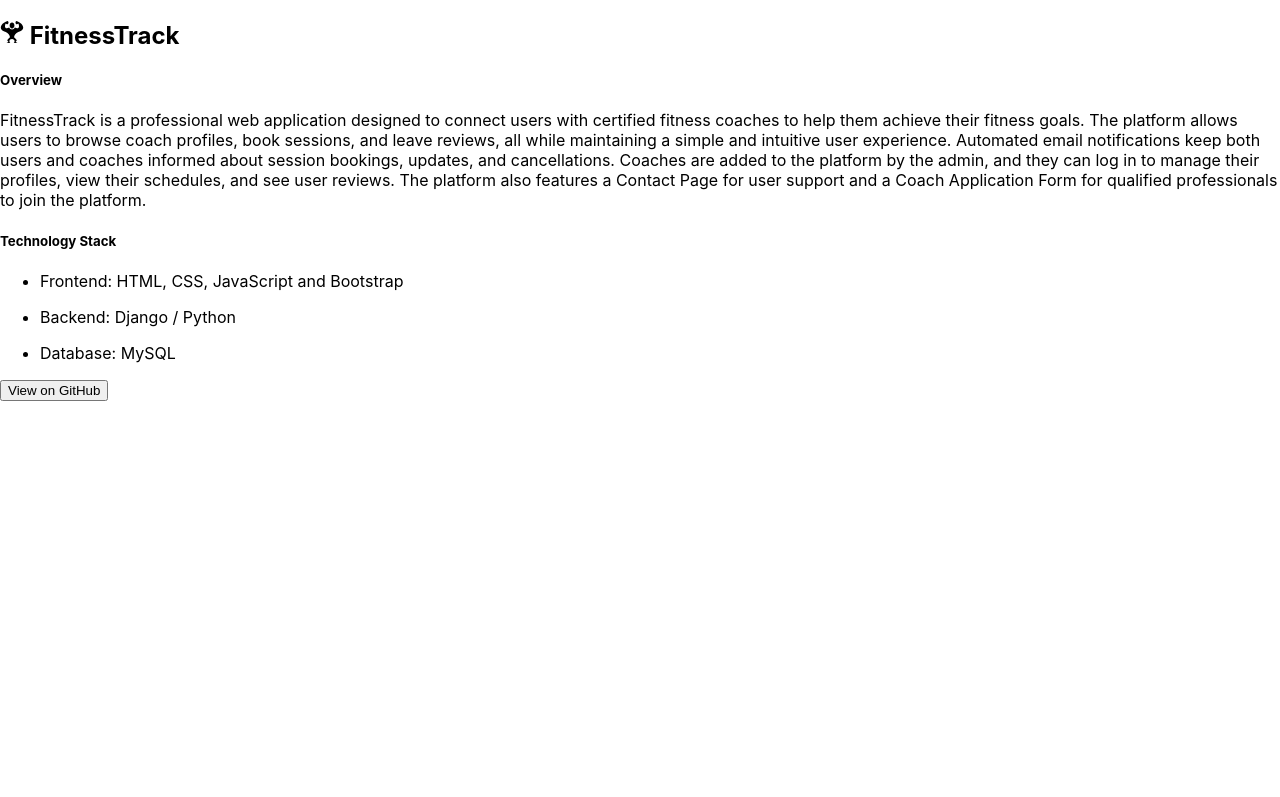
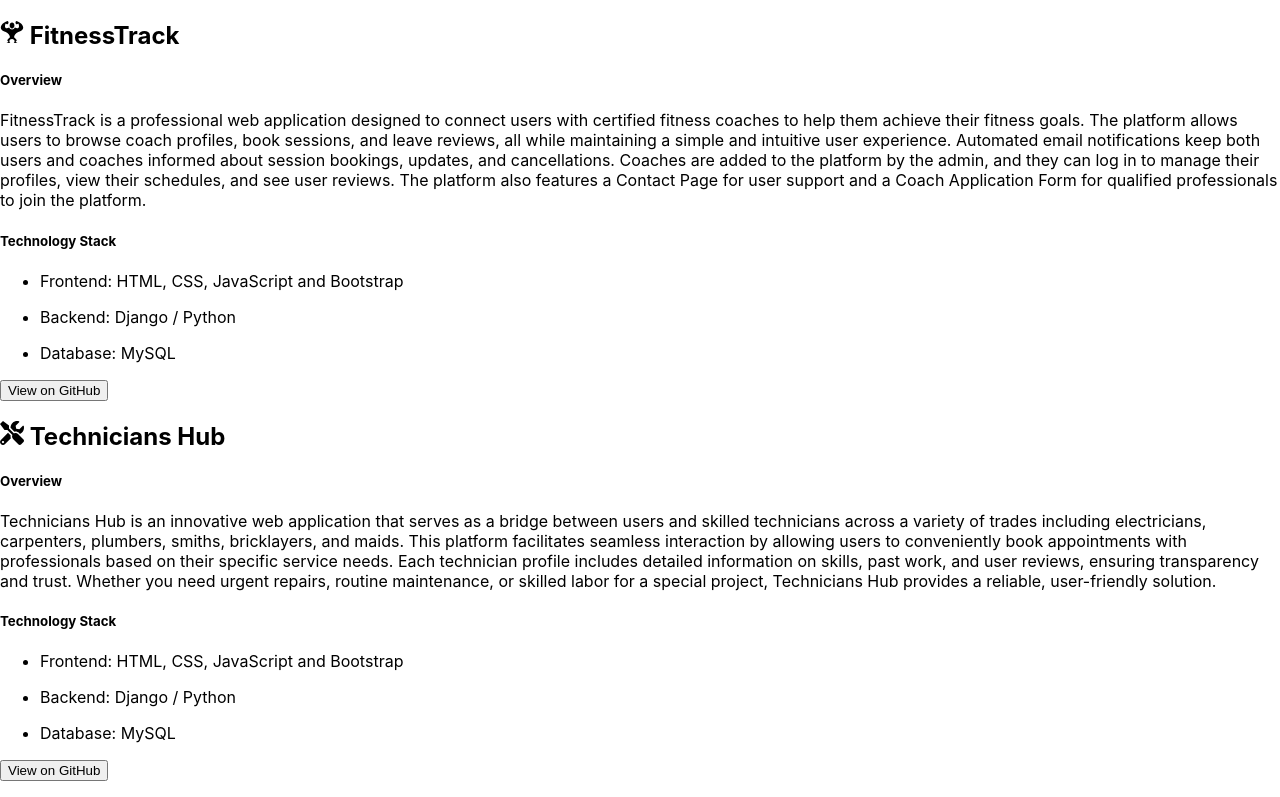
Before and after one commit to Izzeddin-Samara/my-portfolio, a React (Create React App) app: page / in a window 1280 px wide. Shown: the part 2543-3340 px from the top of the page. Before the commit the page ends 2960 px from the top, so only its background shows below. Built offline with nearby package versions, Linux system fonts and the light colour scheme.

Commit message:
Add Technicians Hub project details to Projects component

```diff
--- a/src/components/Projects.js
+++ b/src/components/Projects.js
@@ -1,5 +1,6 @@
 import React from "react";
 import { GiMuscleUp } from "react-icons/gi";
+import { FaTools } from "react-icons/fa";
 
 const Projects = () => {
     return (
@@ -18,6 +19,20 @@ const Projects = () => {
                     </ul>
                     <p><a href="https://github.com/Izzeddin-Samara/Fitness_Track"><button>View on GitHub</button></a></p>
                 </div>
+
+                <div>
+                    <h2><FaTools /> Technicians Hub</h2>
+                    <h5>Overview</h5>
+                    <p>Technicians Hub is an innovative web application that serves as a bridge between users and skilled technicians across a variety of trades including electricians, carpenters, plumbers, smiths, bricklayers, and maids. This platform facilitates seamless interaction by allowing users to conveniently book appointments with professionals based on their specific service needs. Each technician profile includes detailed information on skills, past work, and user reviews, ensuring transparency and trust. Whether you need urgent repairs, routine maintenance, or skilled labor for a special project, Technicians Hub provides a reliable, user-friendly solution.</p>
+                    <h5>Technology Stack</h5>
+                    <ul>
+                        <li><p>Frontend: HTML, CSS, JavaScript and Bootstrap</p> </li>
+                        <li><p>Backend: Django / Python</p> </li>
+                        <li><p>Database: MySQL</p> </li>
+                    </ul>
+                    <p><a href="https://github.com/talakh1798/Technicians-Hub"><button>View on GitHub</button></a></p>
+                </div>
+
             </div>
         </div>
     );
```
